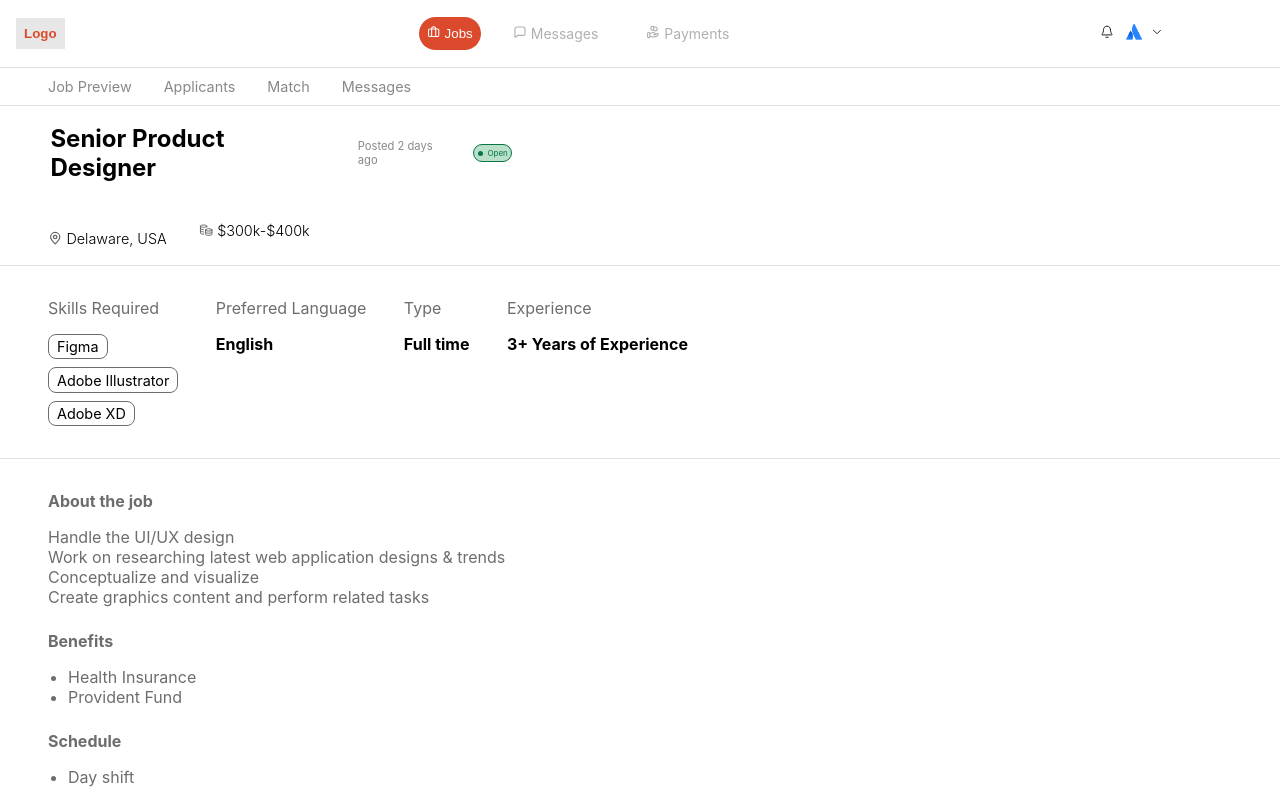
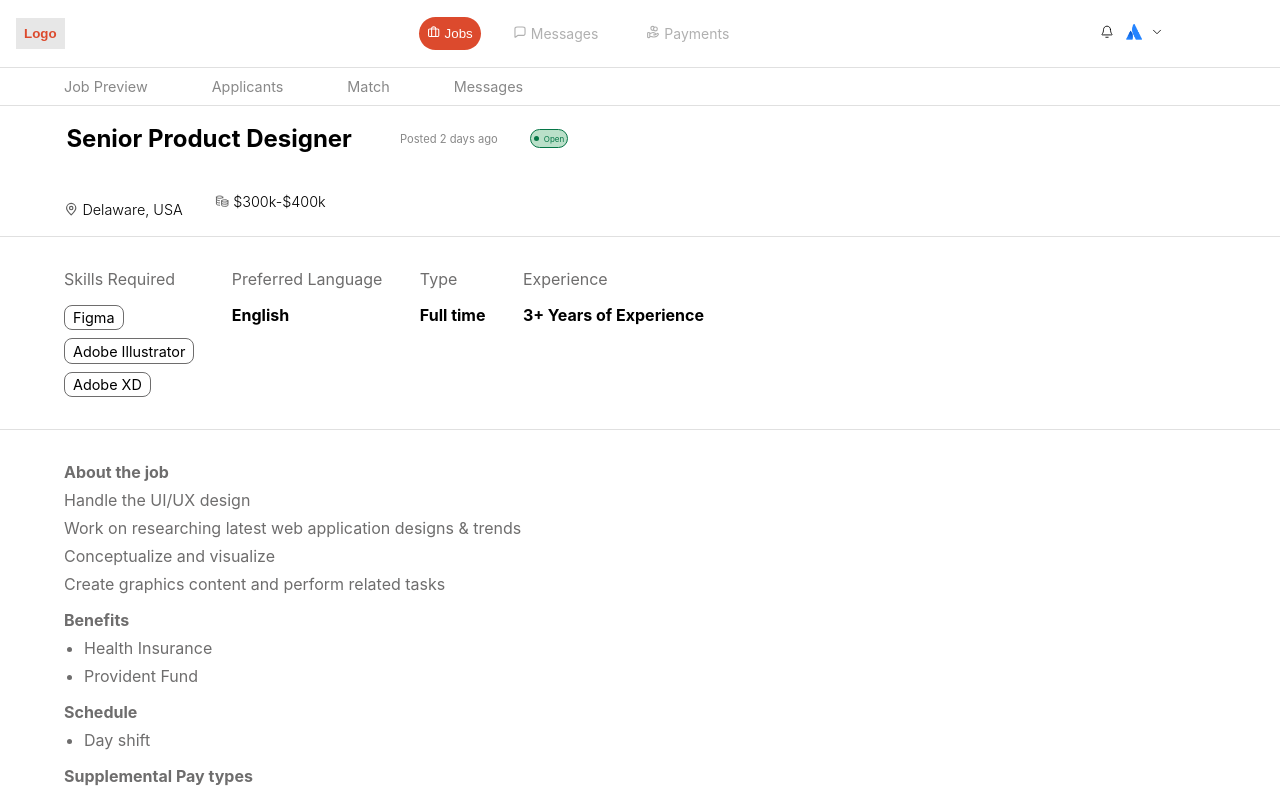
Before and after one commit to Vedantjn/clade-assignment, a React (Create React App) app in the folder assignment/: page / in a window 1280 px wide. Shown: the top 795 px of the page. Built offline with nearby package versions, Linux system fonts and the light colour scheme.

Commit message:
have to look into salary and location alignment later on

```diff
--- a/assignment/src/styles/About.css
+++ b/assignment/src/styles/About.css
@@ -1,24 +1,31 @@
 .about-container {
   margin: 2rem 2rem;
-    margin-left: 3rem;
+  margin-left: 4rem;
   color: #6e6d6d;
 }
 
 .section {
-    margin-bottom: 1.5rem;
+  margin-bottom: 1rem; /* Reduced the bottom margin */
 }
 
 .section-heading {
   font-weight: bold;
+  margin-bottom: 0.5rem; /* Added bottom margin to separate from list items */
 }
 
 .list-items {
   list-style-type: none;
   padding-left: 0;
+  margin-bottom: 0.5rem; /* Added bottom margin to separate from next section */
 }
 
 ul {
   padding-left: 20px;
+  margin: 0; /* Removed default margin */
+}
+
+ul li {
+  margin-bottom: 0.5rem; /* Reduced spacing between list items */
 }
 
 .location {
--- a/assignment/src/styles/Heading.css
+++ b/assignment/src/styles/Heading.css
@@ -3,12 +3,15 @@
     display: flex;
     flex-direction: column;
     gap: 0;
+    margin-left: 1rem;
 }
 
 .first-half {
-    gap: 1.5rem;
+    gap: 2rem;
     display: flex;
     align-items: center;
+    width: 130%;
+
 }
 
 .heading {
--- a/assignment/src/styles/SecondNav.css
+++ b/assignment/src/styles/SecondNav.css
@@ -7,7 +7,7 @@
   .second-nav-container a {
     text-decoration: none;
     color: #888888;
-    padding: 0.5rem 1rem;
+    padding: 0.5rem 2rem;
     transition: color 0.3s ease;
     font-size: 0.9rem;
     position: relative;
--- a/assignment/src/styles/ShortInfo.css
+++ b/assignment/src/styles/ShortInfo.css
@@ -1,6 +1,6 @@
 .short-info-container{
     display: flex;
-    margin-left: 3rem;
+    margin-left: 4rem;
     margin-top: 2rem;
     /* gap: 6rem; */
     width: 50%;
```
Lines whose indentation alone changed are shown as unchanged.
